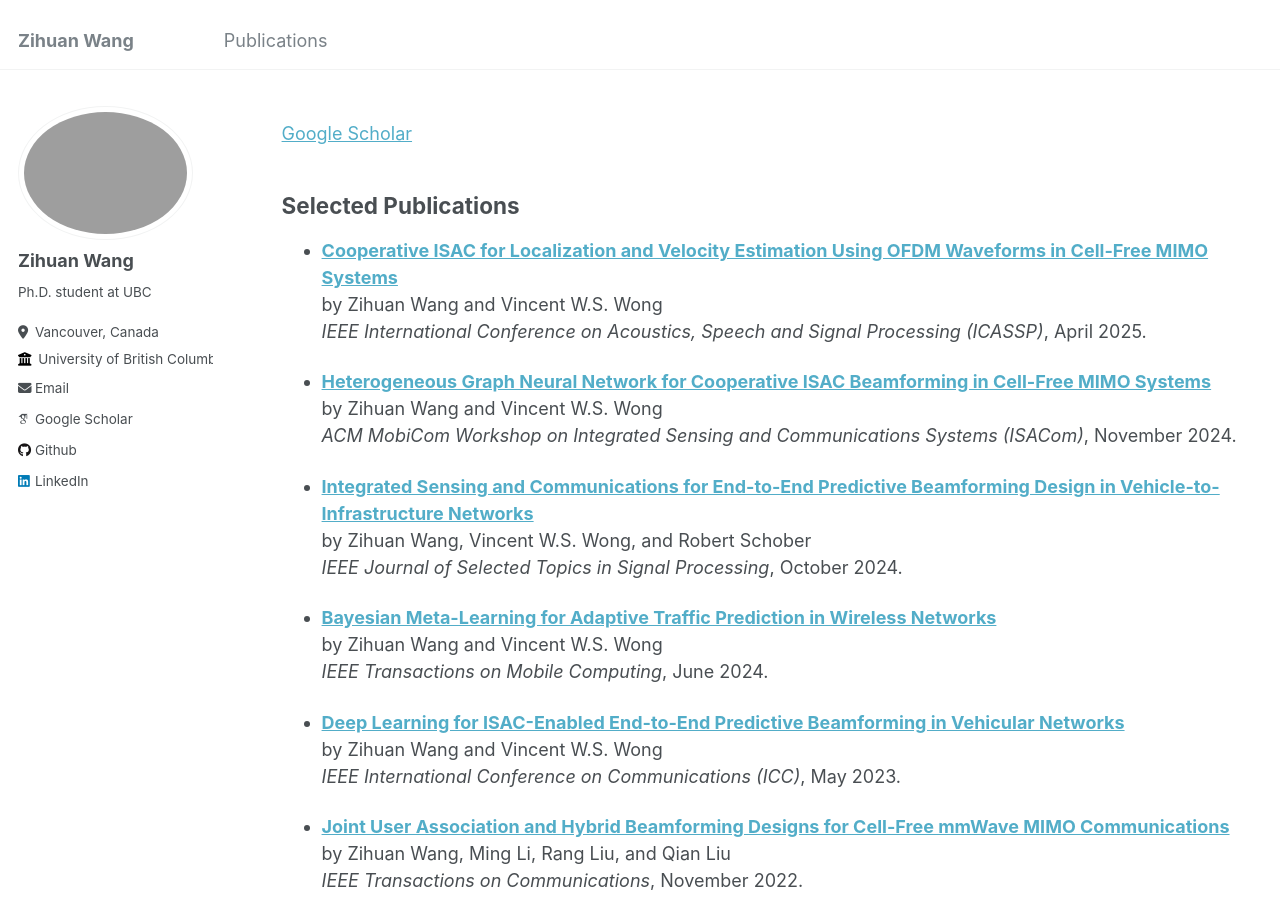
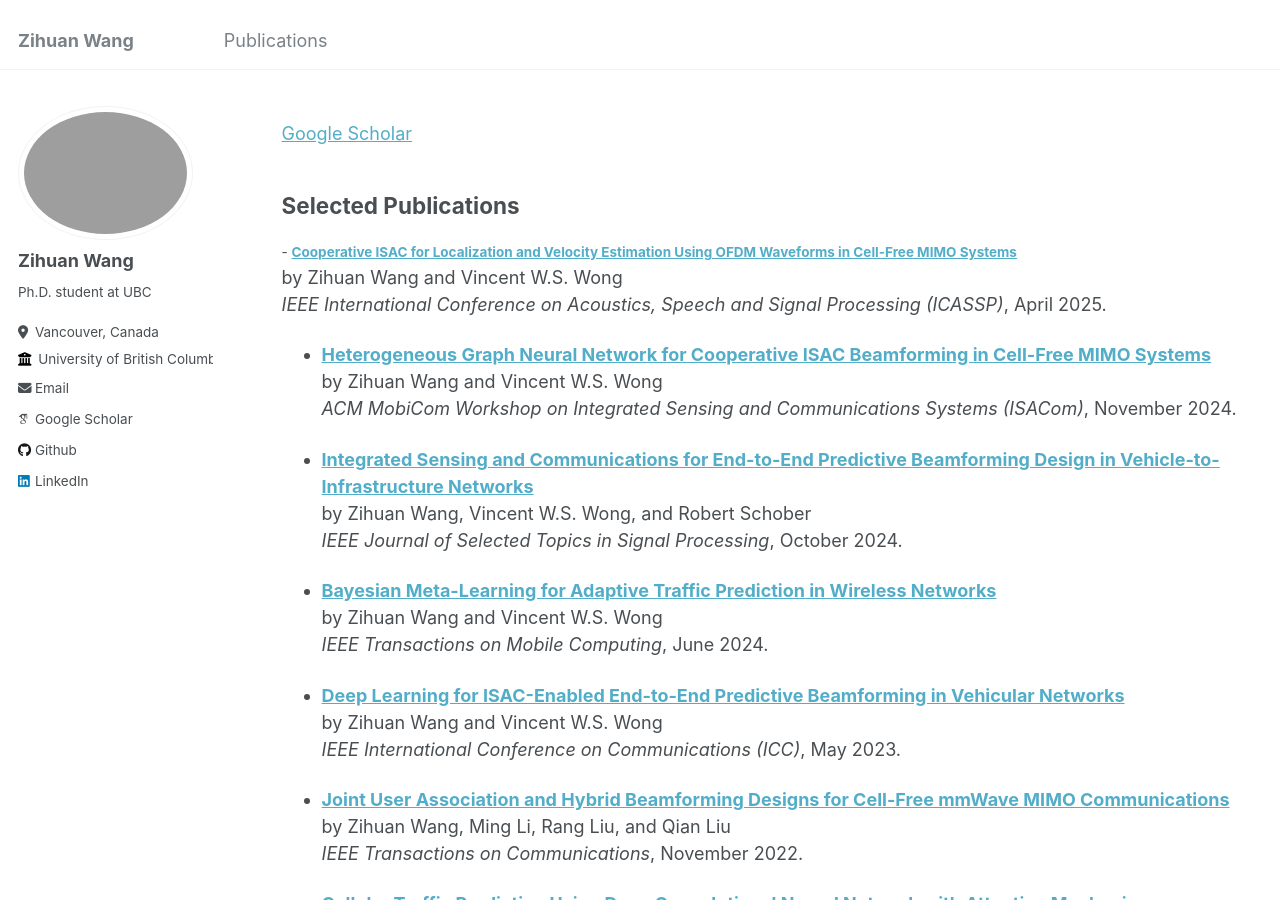
Before and after one commit to zihuanwang/zihuanwang.github.io, a Jekyll site: the page built from _pages/publications.md, in a window 1280 px wide and 900 px high. Built offline with Jekyll 4.4.1, drawn with Linux system fonts in a browser that asks for light colours; some web fonts are replaced.

```diff
--- a/_pages/publications.md
+++ b/_pages/publications.md
@@ -12,7 +12,7 @@ author_profile: true
 
 Selected Publications
 ---
-- [**Cooperative ISAC for Localization and Velocity Estimation Using OFDM Waveforms in Cell-Free MIMO Systems**](http://zihuanwang.github.io/files/WW-ICASSP-2025.pdf)<br>
+<small>- [**Cooperative ISAC for Localization and Velocity Estimation Using OFDM Waveforms in Cell-Free MIMO Systems**](http://zihuanwang.github.io/files/WW-ICASSP-2025.pdf)<br> </small>
 by Zihuan Wang and Vincent W.S. Wong <br>
 *IEEE International Conference on Acoustics, Speech and Signal Processing (ICASSP)*, April 2025.
 
```
